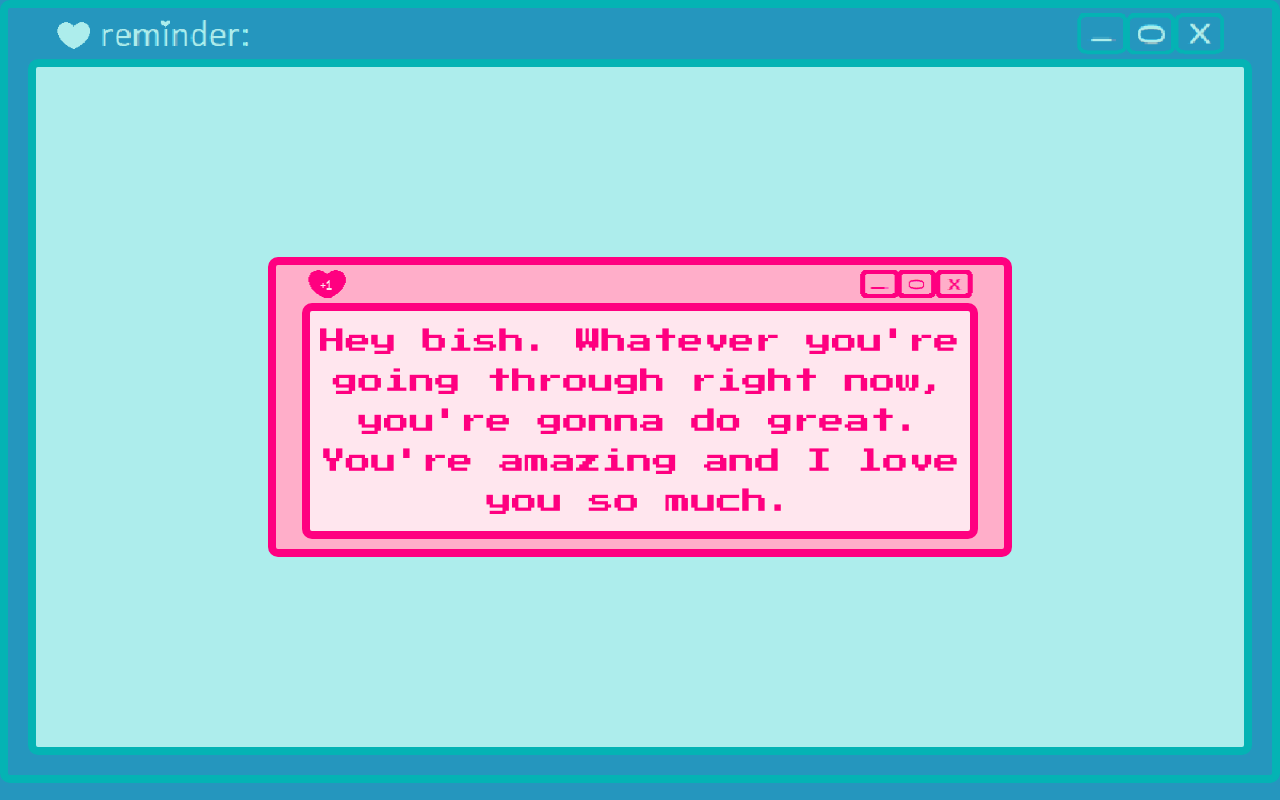
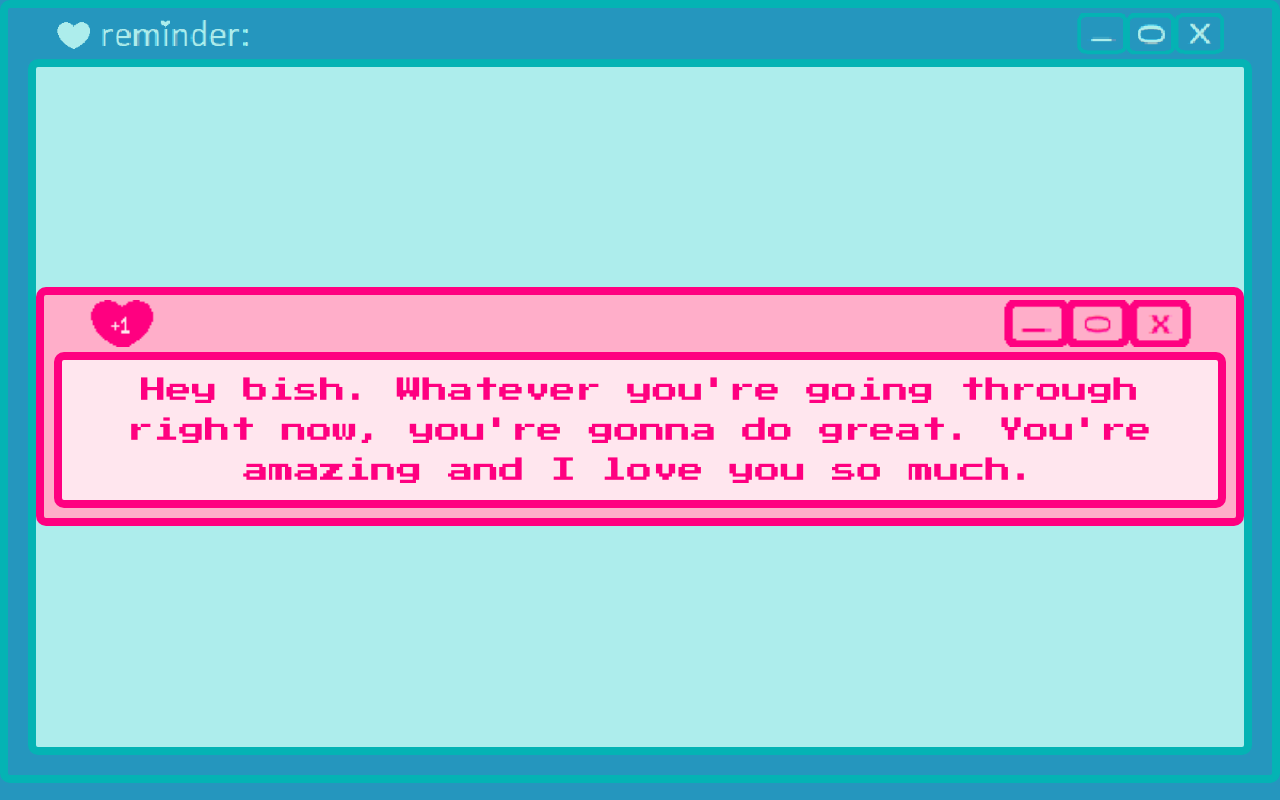
Before and after one commit to scampcoder/i-love-ashley-linder, a React (Create React App) app: page / in a window 1280 px wide. Built offline with nearby package versions, Linux system fonts and the light colour scheme.

Commit message:
mess with sizing

```diff
--- a/src/App.css
+++ b/src/App.css
@@ -19,7 +19,7 @@ body {
 
 .compliment-container {
     background-color: #ffaec9;
-    border: 8px solid #ff0080;
+    border: .5rem solid #ff0080;
     border-radius: 10px;
     text-align: center;
     display: flex;
@@ -34,7 +34,7 @@ body {
 }
 
 .compliment {
-    border: 8px solid #ff0080;
+    border: .5rem solid #ff0080;
     border-radius: 10px;
     background-color: #ffe6ee;
     color: rgb(255, 0, 128);
@@ -43,7 +43,7 @@ body {
     line-height: 40px;
     margin: 0;
     height: auto;
-    max-width: 50vw;
+    width: auto;
     z-index: 2;
     padding: 10px;
     display: flex;
@@ -54,7 +54,7 @@ body {
 
 .pics {
     height: auto;
-    width: 20vw;
+    width: 40%;
     margin-top: 0;
     border-radius: 20px;
 }
```
